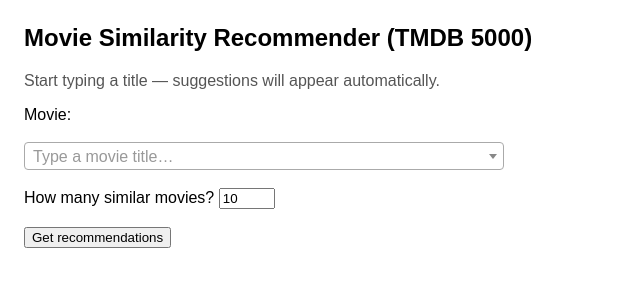
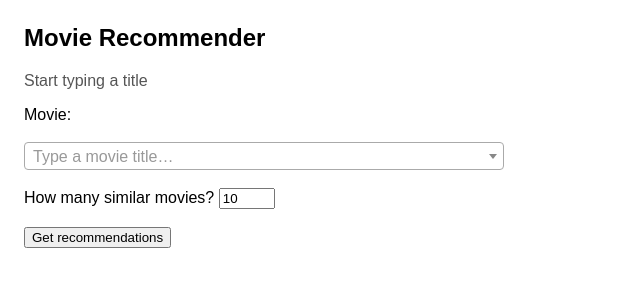
Before and after one commit to cameroncochrane/Movie-Prediction, a Flask app: page / in a window 1280 px wide. Shown: the top 300 px of the page, without its empty margins (0-640 px from the left). Run offline with Flask 3, Linux system fonts and the light colour scheme; parts of the project's set-up code (start-up, migrations or seed data) failed here and were passed over; some libraries are stand-ins or nearby versions.

Commit message:
Refactor code and update UI elements for movie recommender
- Improved comments in app.py for clarity on TF-IDF model loading.
- Enhanced docstring in functions.py for the _safe_literal_eval function.
- Removed unused imports in functions.py to clean up the code.
- Renamed the title and header in index.html

```diff
--- a/app.py
+++ b/app.py
@@ -3,7 +3,7 @@ from functions import *
 
 app = Flask(__name__)
 
-# Load the movie catalogue and build the TF-IDF model once when the server starts
+# Load the movie catalogue and build the TF-IDF model once when the server starts (imported from functions.py)
 catalogue = load_catalogue_with_soup()
 recommender = ContentRecommender(catalogue)
 
--- a/functions.py
+++ b/functions.py
@@ -7,13 +7,14 @@ from sklearn.metrics.pairwise import cosine_similarity
 MOVIES_PATH = "data/tmdb_5000_movies.csv"
 CREDITS_PATH = "data/tmdb_5000_credits.csv"
 
+# Data cleaning functions:
 
 def _safe_literal_eval(x):
     """
     The TMDB CSV stores JSON-like lists as strings.
     Example: '[{"id": 28, "name": "Action"}, ...]'
-    We parse them into Python objects safely using ast.literal_eval.
-    If anything fails, return an empty list.
+    Parse them into Python objects using ast.literal_eval.
+    Else, return an empty list.
     """
     if pd.isna(x):
         return []
@@ -124,12 +125,8 @@ def load_catalogue_with_soup():
 
     return out
 
-import numpy as np
-from sklearn.feature_extraction.text import TfidfVectorizer
-from sklearn.metrics.pairwise import cosine_similarity
 
-
-# Content Recommender
+# Content Recommender ('Modelling'):
 class ContentRecommender:
     def __init__(self, df):
         """
--- a/templates/index.html
+++ b/templates/index.html
@@ -1,7 +1,7 @@
 <html>
   <head>
     <meta charset="utf-8" />
-    <title>Movie Similarity Recommender</title>
+    <title>Movie Recommender</title>
 
     <!-- Select2 uses jQuery -->
     <script src="https://code.jquery.com/jquery-3.7.1.min.js"></script>
@@ -18,8 +18,8 @@
   </head>
 
   <body>
-    <h2>Movie Similarity Recommender (TMDB 5000)</h2>
-    <p class="hint">Start typing a title — suggestions will appear automatically.</p>
+    <h2>Movie Recommender</h2>
+    <p class="hint">Start typing a title</p>
 
     <form method="post" action="/recommend">
       <label>Movie:</label><br/><br/>
```
Also changed, not shown: 1 other file.
